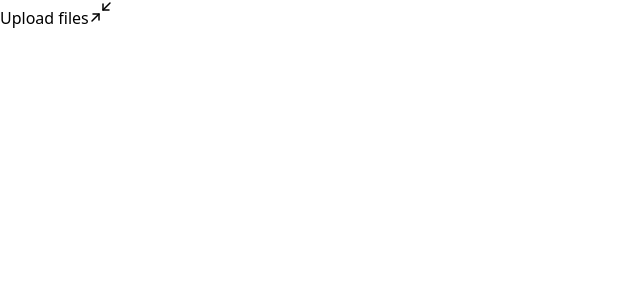
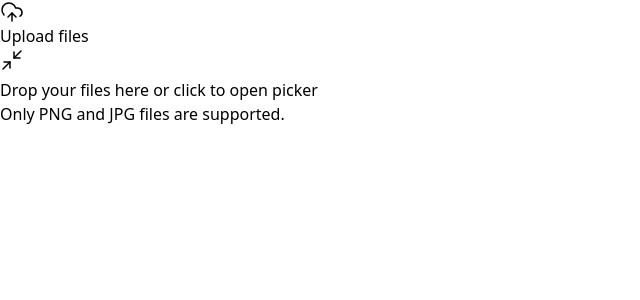
Before and after one commit to rafaelcardeallodi/upload-widget, a React (Vite) app: page / in a window 1280 px wide. Both pictures are taken after a click on the button "Upload files". Shown: the top 300 px of the page, without its empty margins (0-640 px from the left). Built offline with nearby package versions, Linux system fonts and the light colour scheme.

Commit message:
create Dropzone and Title components

```diff
--- a/package.json
+++ b/package.json
@@ -13,6 +13,7 @@
     "lucide-react": "^0.473.0",
     "react": "^18.3.1",
     "react-dom": "^18.3.1",
+    "react-dropzone": "^14.3.5",
     "tailwind-variants": "^0.3.1"
   },
   "devDependencies": {
--- a/src/components/upload-widget-dropzone.tsx
+++ b/src/components/upload-widget-dropzone.tsx
@@ -1,3 +1,33 @@
+import { useDropzone } from 'react-dropzone'
+
 export function UploadWidgetDropzone() {
-  return <div className="h-32 px-3"></div>
+  const { getRootProps, getInputProps, isDragActive } = useDropzone({
+    multiple: true,
+    accept: {
+      'image/jpeg': [],
+      'image/png': [],
+    },
+    onDrop: acceptedFiles => {
+      console.log('acceptedFiles', acceptedFiles)
+    },
+  })
+
+  return (
+    <div className="flex flex-col gap-3 px-3">
+      <div
+        data-active={isDragActive}
+        className="flex h-32 cursor-pointer flex-col items-center justify-center gap-1 rounded-lg border border-zinc-700 border-dashed bg-black/20 p-5 text-zinc-400 transition-colors hover:border-zinc-600 data-[active=true]:border-indigo-500 data-[active=true]:bg-indigo-500/10 data-[active=true]:text-indigo-400"
+        {...getRootProps()}
+      >
+        <input type="file" {...getInputProps()} />
+
+        <span className="text-xs">Drop your files here or </span>
+        <span className="text-xs underline">click to open picker</span>
+      </div>
+
+      <span className="text-xs text-zinc-400">
+        Only PNG and JPG files are supported.
+      </span>
+    </div>
+  )
 }
--- a/src/components/upload-widget-header.tsx
+++ b/src/components/upload-widget-header.tsx
@@ -2,11 +2,12 @@
 import { Minimize2 } from 'lucide-react'
 
 import { Button } from './ui/button'
+import { UploadWidgetTitle } from './upload-widget-title'
 
 export function UploadWidgetHeader() {
   return (
     <div className="flex w-full items-center justify-between border-zinc-800 border-b bg-white/2 px-4 py-2">
-      <span className="font-medium text-sm">Upload files</span>
+      <UploadWidgetTitle />
 
       <Collapsible.Trigger asChild>
         <Button type="button" size="icon" className="-mr-2">
--- a/src/components/upload-widget-minimized-button.tsx
+++ b/src/components/upload-widget-minimized-button.tsx
@@ -1,10 +1,11 @@
 import * as Collapsible from '@radix-ui/react-collapsible'
 import { Maximize2 } from 'lucide-react'
+import { UploadWidgetTitle } from './upload-widget-title'
 
 export function UploadWidgetMinimizedButton() {
   return (
     <Collapsible.Trigger className="group flex w-full items-center justify-between bg-white/2 px-5 py-3">
-      <span className="font-medium text-sm">Upload files</span>
+      <UploadWidgetTitle />
 
       <Maximize2
         strokeWidth={1.5}
--- /dev/null
+++ b/src/components/upload-widget-title.tsx
@@ -0,0 +1,10 @@
+import { UploadCloud } from 'lucide-react'
+
+export function UploadWidgetTitle() {
+  return (
+    <div className="flex items-center gap-1.5 font-medium text-sm">
+      <UploadCloud className="size-4 text-zinc-400" strokeWidth={1.5} />
+      <span>Upload files</span>
+    </div>
+  )
+}
```
Also changed, not shown: 1 other file (tests, documents, lock files or other folders).
